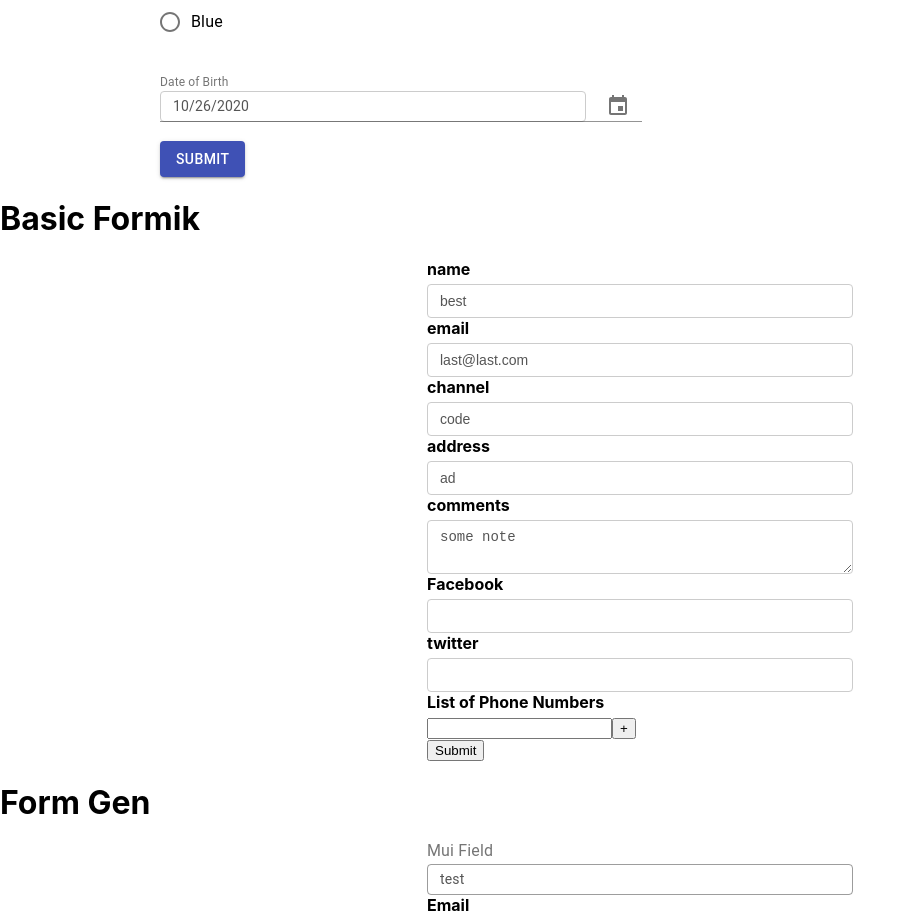
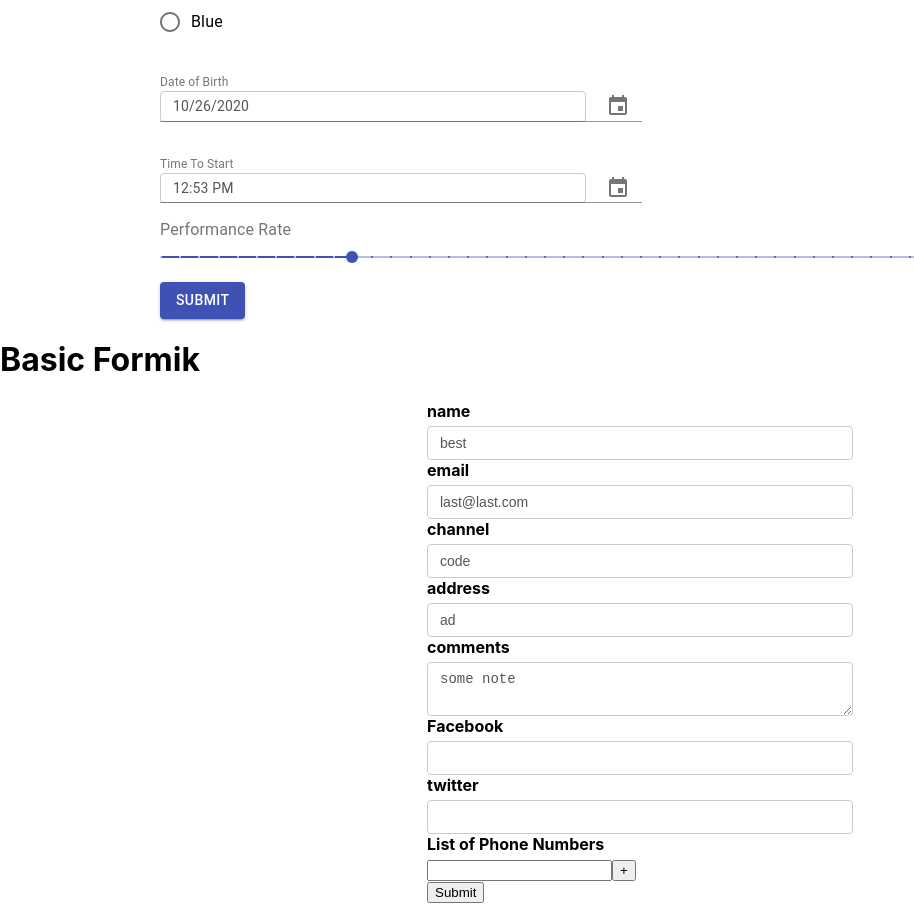
Before and after one commit to yescine/formik-Mui, a React (Create React App) app: page / in a window 1280 px wide. Shown: the part 860-1778 px from the top of the page, without its empty margins (0-914 px from the left). Built offline with nearby package versions, Linux system fonts and the light colour scheme.

Commit message:
add slider Mui

```diff
--- a/src/container/FormikControl.jsx
+++ b/src/container/FormikControl.jsx
@@ -5,7 +5,9 @@ import Select from './Forms/Select';
 import RadioButtons from './Forms/RadioButtons';
 import CheckboxGroup from './Forms/CheckboxGroup';
 import DatePicker from './Forms/DatePicker';
-import {TexFieldMui, CheckBoxMuiBool, CheckBoxMuiGroup, RadioButtonMui, DatePickerMui, TimePickerMui} from './Forms/MaterialUiInput';
+import {
+  TexFieldMui, CheckBoxMuiBool, CheckBoxMuiGroup, RadioButtonMui,
+  DatePickerMui, TimePickerMui, SliderMui} from './Forms/MaterialUiInput';
 
 function FormikControl (props) {
   const { control, ...rest } = props;
@@ -34,6 +36,8 @@ function FormikControl (props) {
     return <DatePickerMui {...rest} />;
   case 'TimePickerMui':
     return <TimePickerMui {...rest} />;
+  case 'SliderMui':
+    return <SliderMui {...rest} />;
   default:
     return null;
   }
--- a/src/container/Forms/MaterialUiInput.js
+++ b/src/container/Forms/MaterialUiInput.js
@@ -10,7 +10,7 @@ import FormGroup from '@material-ui/core/FormGroup';
 import FormControlLabel from '@material-ui/core/FormControlLabel';
 import FormHelperText from '@material-ui/core/FormHelperText';
 import TextField from '@material-ui/core/TextField';
-import { Checkbox, InputAdornment, MenuItem, Radio, RadioGroup } from '@material-ui/core';
+import { Checkbox, InputAdornment, MenuItem, Radio, RadioGroup, Slider } from '@material-ui/core';
 import {
   MuiPickersUtilsProvider,
   KeyboardTimePicker,
@@ -210,3 +210,30 @@ export function TimePickerMui (props) {
     </Field>
   );
 }
+
+export function SliderMui (props) {
+  const { name, label, validate, ...rest } = props;
+  return (
+    <Field validate={validate?validate:null} name={name}>
+      {({ field, form, meta }) => {
+        return (
+          <FormControl fullWidth>
+            <FormLabel htmlFor={name}>{label}</FormLabel>
+            <Slider
+              {...rest}
+              {...field}
+              id={name}
+              name={name}
+              value={form.values[name]}
+              onChange={(event, value) => form.setFieldValue(name, value, true)}
+              valueLabelDisplay="auto"
+            />
+            <FormHelperText>
+              <TextError>{meta.touched && form.errors[name]}</TextError>
+            </FormHelperText>
+          </FormControl>
+        );
+      }}
+    </Field>
+  );
+}
--- a/src/views/Registration.jsx
+++ b/src/views/Registration.jsx
@@ -16,7 +16,8 @@ const initialValues = {
   feature:['gantt'],
   theme:'dark',
   birthDay:new Date(),
-  timeSt:new Date()
+  timeSt:new Date(),
+  performance:10
 };
 
 const statusOptions=[
@@ -59,15 +60,16 @@ function Registration () {
   const formGenArr = [
     {control:'TextFieldMui', type:'text', label:'User name', name:'username', InputAbormentSt:'Mr'},
     {control:'TextFieldMui', type:'email', label:'Email', name:'email', placeholder:'dev@ex.com'},
-    {control:'TextFieldMui', type:'password', label:'Password', name:'password', responsive:{xs:6,sm:6}},
-    {control:'TextFieldMui', type:'password', label:'Confirm Password', name:'confirmPassword', validate:validateConfirmPassword,responsive:{xs:6,sm:6}},
+    {control:'TextFieldMui', type:'password', label:'Password', name:'password', responsive:{xs:6, sm:6}},
+    {control:'TextFieldMui', type:'password', label:'Confirm Password', name:'confirmPassword', validate:validateConfirmPassword, responsive:{xs:6, sm:6}},
     {control:'TextFieldMui', select:true, label:'Status', name:'status', options:statusOptions},
     {control:'TextFieldMui', type:'text', multiline:true, rows:3, label:'Description', name:'description'},
-    {control:'CheckBoxMuiBool', label:'Management status',placeholder:'Admin ?', name:'isAdmin'},
+    {control:'CheckBoxMuiBool', label:'Management status', placeholder:'Admin ?', name:'isAdmin'},
     {control:'CheckBoxMuiGroup', label:'Management feature', name:'feature', options:featureOptions},
     {control:'RadioButtonMui', label:'Choose Theme', name:'theme', options:themeOptions},
     {control:'DatePickerMui', label:'Date of Birth', name:'birthDay'},
-    // {control:'TimePickerMui', label:'Time To Start', name:'timeSt'},
+    {control:'TimePickerMui', label:'Time To Start', name:'timeSt'},
+    {control:'SliderMui', label:'Performance Rate', name:'performance', step:1, marks:true, min:0, max:50},
 
   ];
   return (
```
